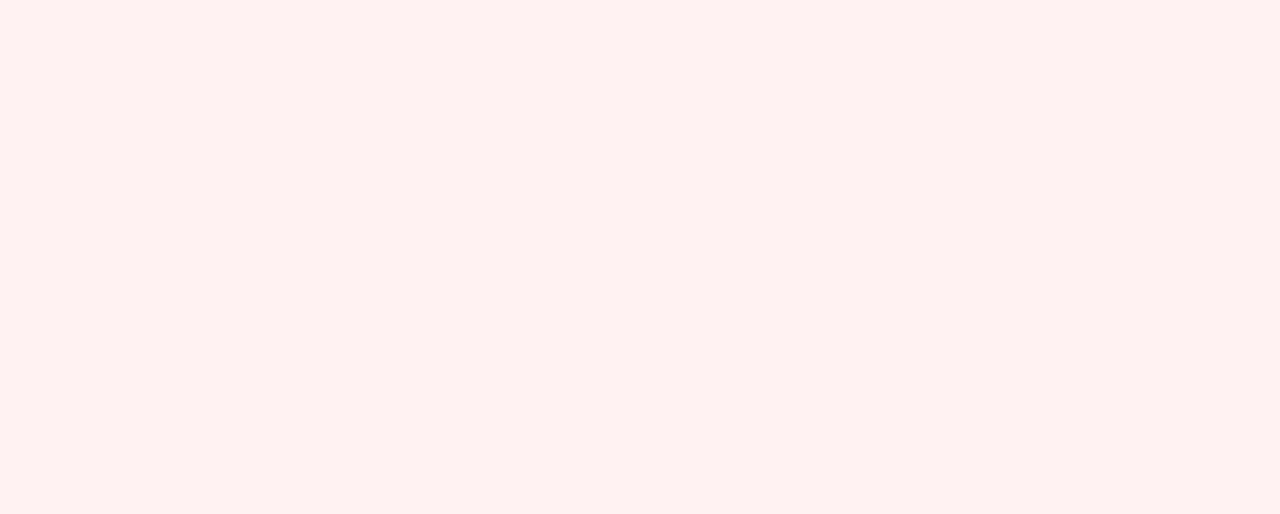
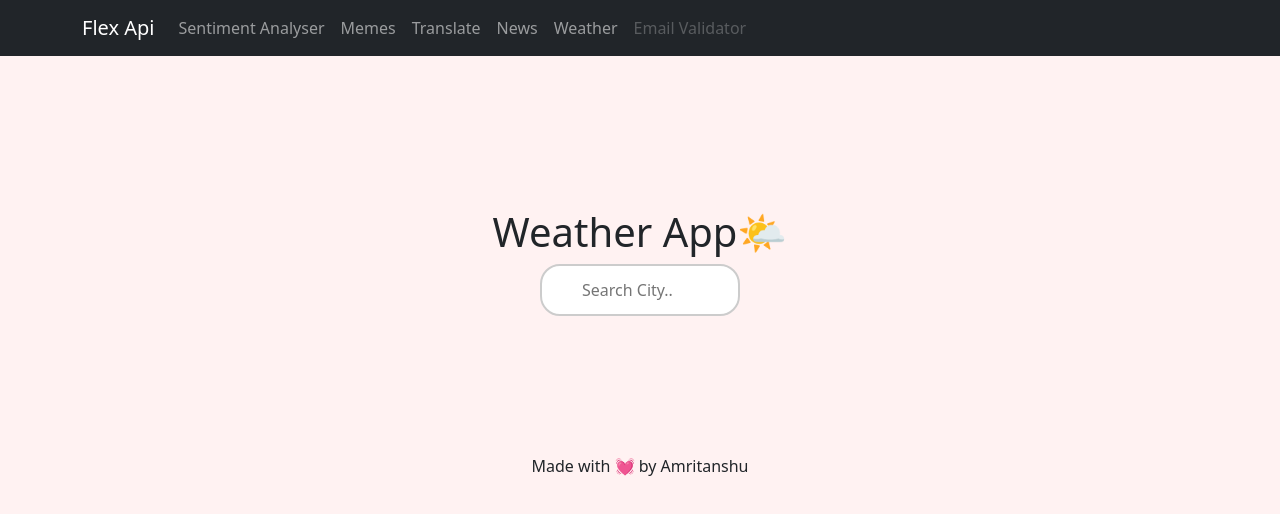
Before and after one commit to AmritanshuPrashar/FlexApi, a React (Create React App) app: page /weather in a window 1280 px wide. Before the commit this address had no page. Shown: the top 514 px of the page. Built offline with nearby package versions, Linux system fonts and the light colour scheme.

Commit message:
Added Support for weather Api

```diff
--- a/package.json
+++ b/package.json
@@ -3,6 +3,11 @@
   "version": "0.1.0",
   "private": true,
   "dependencies": {
+    "@emotion/react": "^11.10.5",
+    "@emotion/styled": "^11.10.5",
+    "@fortawesome/free-solid-svg-icons": "^6.2.1",
+    "@fortawesome/react-fontawesome": "^0.2.0",
+    "@mui/material": "^5.11.7",
     "@testing-library/jest-dom": "^5.16.5",
     "@testing-library/react": "^13.4.0",
     "@testing-library/user-event": "^13.5.0",
--- a/src/App.js
+++ b/src/App.js
@@ -9,11 +9,13 @@ import { Route, Routes } from "react-router-dom";
 import Footer from "./components/Footer";
 import StartPage from "./StartPage";
 import NewsContainer from "./components/NewsContainer";
+import Weather from "./components/Weather";
 function App() {
 	return (
 		<div className="App items-center">
 			<Routes >
 				<Route path="/" element={<StartPage />} />
+				<Route path="/weather" element={<Weather />} />
 				<Route path="/sentiment" element={<SemanticAnalyser />} />
 				<Route path='/translate' element={<TranslateText />} />
 				<Route path='/memes' element={<RandomMemeGen />} />
--- a/src/Menu.jsx
+++ b/src/Menu.jsx
@@ -6,7 +6,7 @@ import Navbar from 'react-bootstrap/Navbar';
 function Menu() {
   return (
     <>
-      <Navbar bg="dark" variant="dark">
+      <Navbar sticky="top" bg="dark" variant="dark">
         <Container>
           <Navbar.Brand href="/">Flex Api</Navbar.Brand>
           <Nav className="me-auto">
@@ -14,8 +14,8 @@ function Menu() {
             <Nav.Link href="/memes">Memes</Nav.Link>
             <Nav.Link href="/translate">Translate</Nav.Link>
             <Nav.Link  href="/news">News</Nav.Link>
+            <Nav.Link  href="/weather">Weather</Nav.Link>
             <Nav.Link className="disabled" href="/email-val">Email Validator</Nav.Link>
-            <Nav.Link className="disabled" href="/email-val">Weather</Nav.Link>
           </Nav>
         </Container>
       </Navbar>
--- a/src/components/NewsNavbar.jsx
+++ b/src/components/NewsNavbar.jsx
@@ -7,7 +7,7 @@ import Container from "react-bootstrap/Container";
 const NewsNavbar = () => {
 	return (
 		<>
-			<Navbar bg="dark" variant="dark">
+			<Navbar sticky="top" bg="dark" variant="dark">
 				<Container>
 					<Navbar.Brand href="/">Flex Api</Navbar.Brand>
 					<Nav className="me-auto">
--- /dev/null
+++ b/src/components/Weather.jsx
@@ -0,0 +1,153 @@
+import React, { useEffect } from 'react';
+import { useState } from 'react';
+import axios from 'axios';
+import {InfinitySpin} from 'react-loader-spinner';
+import { FontAwesomeIcon } from '@fortawesome/react-fontawesome';
+import { faFrown } from '@fortawesome/free-solid-svg-icons';
+import './assets/weather.css'
+import Menu from '../Menu';
+import Footer from './Footer';
+function Weather() {
+  const [query, setQuery] = useState();
+  const [weather, setWeather] = useState({
+    loading: false,
+    data: {},
+    error: false,
+  });
+
+  const toDate = () => {
+    // let date = new Date();
+    // const today = date.toDateString();
+    // return today;
+    const months = [
+      'January',
+      'February',
+      'March',
+      'April',
+      'May',
+      'June',
+      'July',
+      'August',
+      'September',
+      'October',
+      'Nocvember',
+      'December',
+    ];
+    const days = [
+      'Sunday',
+      'Monday',
+      'Tuesday',
+      'Wednesday',
+      'Thursday',
+      'Friday',
+      'Saturday',
+    ];
+    const currentDate = new Date();
+    const date = `${days[currentDate.getDay()]} ${currentDate.getDate()} ${
+      months[currentDate.getMonth()]
+    }`;
+    return date;
+  };
+
+  const search = async (event) => {
+    if (event.key === 'Enter') {
+      event.preventDefault();
+      setQuery('');
+      setWeather({ ...weather, loading: true });
+      const url = 'https://api.openweathermap.org/data/2.5/weather';
+      const appid = 'f00c38e0279b7bc85480c3fe775d518c';
+      //console.log('Enter');
+
+      await axios
+        .get(url, {
+          params: {
+            q: query,
+            units: 'metric',
+            appid: appid,
+          },
+        })
+        .then((res) => {
+          console.log('res', res);
+          setWeather({ data: res.data, loading: false, error: false });
+        })
+        .catch((error) => {
+          setWeather({ ...weather, data: {}, error: true });
+          setQuery('');
+          console.log('error', error);
+        });
+    }
+  };
+
+  return (
+      <>
+          <Menu />
+          <div className='main-comp'>
+      <h1 className="app-name">
+        Weather App<span>🌤</span>
+      </h1>
+      <div className="search-bar">
+        <input
+          type="text"
+          className="city-search"
+          placeholder="Search City.."
+          name="query"
+          value={query}
+          onChange={(event) => setQuery(event.target.value)}
+          onKeyPress={search}
+          />
+
+      </div>
+
+      {weather.loading && (
+        <>
+          <br />
+          <br />
+          <InfinitySpin
+  width='200'
+  color="#000"
+/>
+        </>
+      )}
+      {weather.error && (
+        <>
+          <br />
+          <br />
+          <span className="error-message">
+            <FontAwesomeIcon icon={faFrown} />
+            <span style={{ 'font-size': '20px' }}> Sorry, City not found</span>
+          </span>
+        </>
+      )}
+
+      {weather && weather.data && weather.data.main && (
+        <div className='res'>
+          <div className="city-name">
+            <h2>
+              {weather.data.name}, <span>{weather.data.sys.country}</span>
+            </h2>
+          </div>
+          <div className="date">
+            <span>{toDate()}</span>
+          </div>
+          <div className="icon-temp">
+            <img
+              className=""
+              src={`https://openweathermap.org/img/wn/${weather.data.weather[0].icon}@2x.png`}
+              alt={weather.data.weather[0].description}
+            />
+            {Math.round(weather.data.main.temp)}
+            <sup className="deg">&deg;C</sup>
+          </div>
+          <div className="des-wind">
+            <p>{weather.data.weather[0].description.toUpperCase()}</p>
+            <p>Wind Speed: {weather.data.wind.speed}m/s</p>
+          </div>
+        </div>
+              )}
+          </div>
+          <Footer />
+    </>
+  );
+}
+
+export default Weather;
--- /dev/null
+++ b/src/components/assets/weather.css
@@ -0,0 +1,78 @@
+.city-search {
+	width: 200px;
+	box-sizing: border-box;
+	border: 2px solid #ccc;
+	outline: none;
+	border-radius: 20px;
+	font-size: 16px;
+	background-color: white;
+	/* background-color: rgba(226, 226, 226, 0.6); */
+	background-image: url(../assets/searchicon.jpg);
+	background-position: 10px 10px;
+	background-repeat: no-repeat;
+	padding: 12px 20px 12px 40px;
+	-webkit-transition: width 0.3s ease-in-out;
+	transition: width 0.3s ease-in-out;
+}
+.city-search:hover {
+	width: 30%;
+	/* background-color: white; */
+}
+
+/* city name */
+.city-name {
+	font-size: 1.25em;
+}
+h2 {
+	margin-bottom: 10px;
+}
+
+/* current date */
+.date {
+	font-size: 1.25em;
+	font-weight: 500;
+}
+
+/* weather icon and temp */
+.icon-temp {
+	font-size: 4rem;
+	font-weight: 700;
+	color: #1e2432;
+	text-align: center;
+}
+.deg {
+	font-size: 2rem;
+}
+
+/* weather description and wind speed */
+.des-wind {
+	font-weight: 500;
+}
+
+/* Error message */
+.error-message {
+	display: block;
+	text-align: center;
+	color: rgb(20, 2, 2);
+	font-size: 30px;
+	margin-top: auto;
+}
+
+.main-comp {
+	margin: 10%;
+}
+.res{
+    margin: 20px;
+}
+.btn-get{
+
+}
+.search-bar{
+	display: flex;
+	flex-direction: column;
+	justify-content: center;
+	align-items: center;
+}
+.seprator{
+	margin-top: 15px;
+}
```
Also changed, not shown: src/App.css (line endings or trailing spaces), src/components/assets/searchicon.jpg (added), 1 other file (tests, documents, lock files or other folders).
